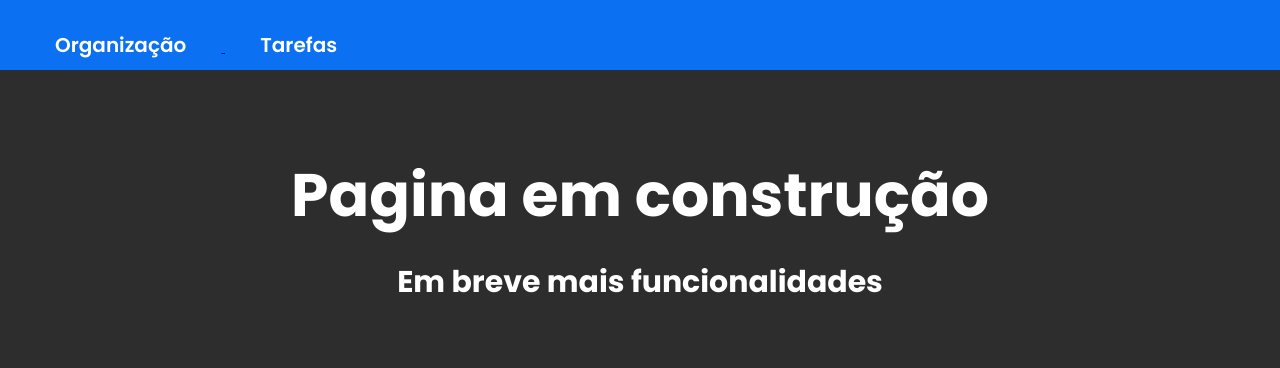
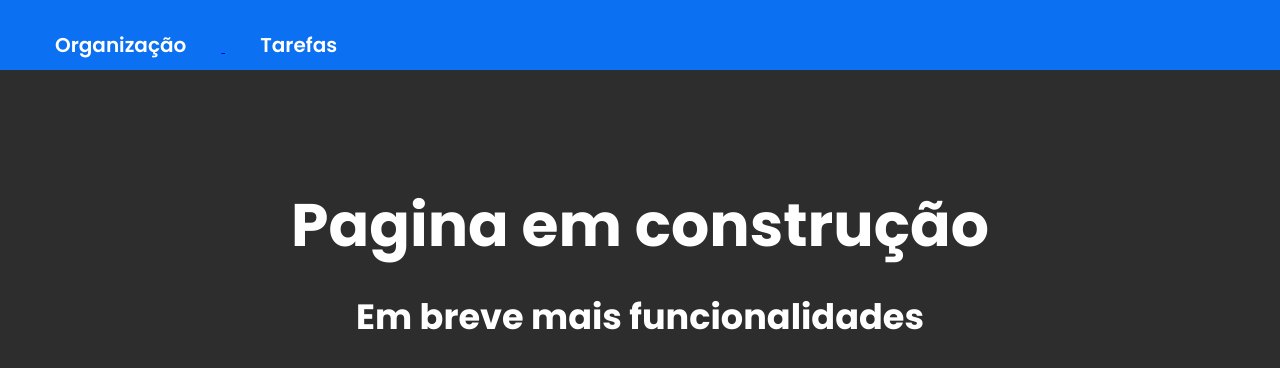
Before and after one commit to Eduardo-lima92/Desafio3_Todo_list, a React (Vite) app: page /Organizacao in a window 1280 px wide. Shown: the top 368 px of the page. Built offline with nearby package versions, Linux system fonts and the light colour scheme.

Commit message:
Correção do modal

```diff
--- a/src/componentes/Organizacao/index.scss
+++ b/src/componentes/Organizacao/index.scss
@@ -1,13 +1,13 @@
-h1{
+.titulo{
+
     font-size: 60px;
+    font-size: 30px;
+    text-align: center;
+
+   h1{
+    margin-top: 30px;
     margin-bottom: 20px;
+   }
+
 
 }
-
-h3{
-    font-size: 30px;
-}
-.titulo{
-    text-align: center;
-
-}
```
